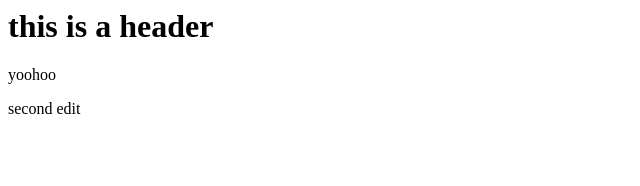
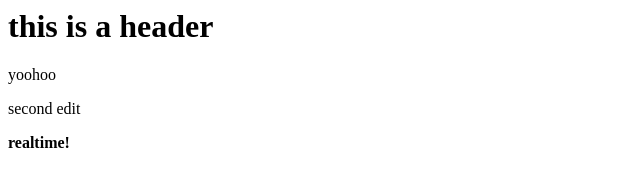
Before and after one commit to gauravbhatnagar1979/git-test, a website: page index.html in a window 1280 px wide. Shown: the full height of the page, 0-640 px from the left. Drawn offline with Linux system fonts and the light colour scheme.

Commit message:
added node

```diff
--- a/index.html
+++ b/index.html
@@ -4,5 +4,6 @@
         <h1>this is a header</h1>
         <p>yoohoo</p>
         <p>second edit</p>
+        <b>realtime!</b>
     </body>
 </html>
```
Also changed, not shown: package.json (added, +24 -0 lines), 2 other files.
